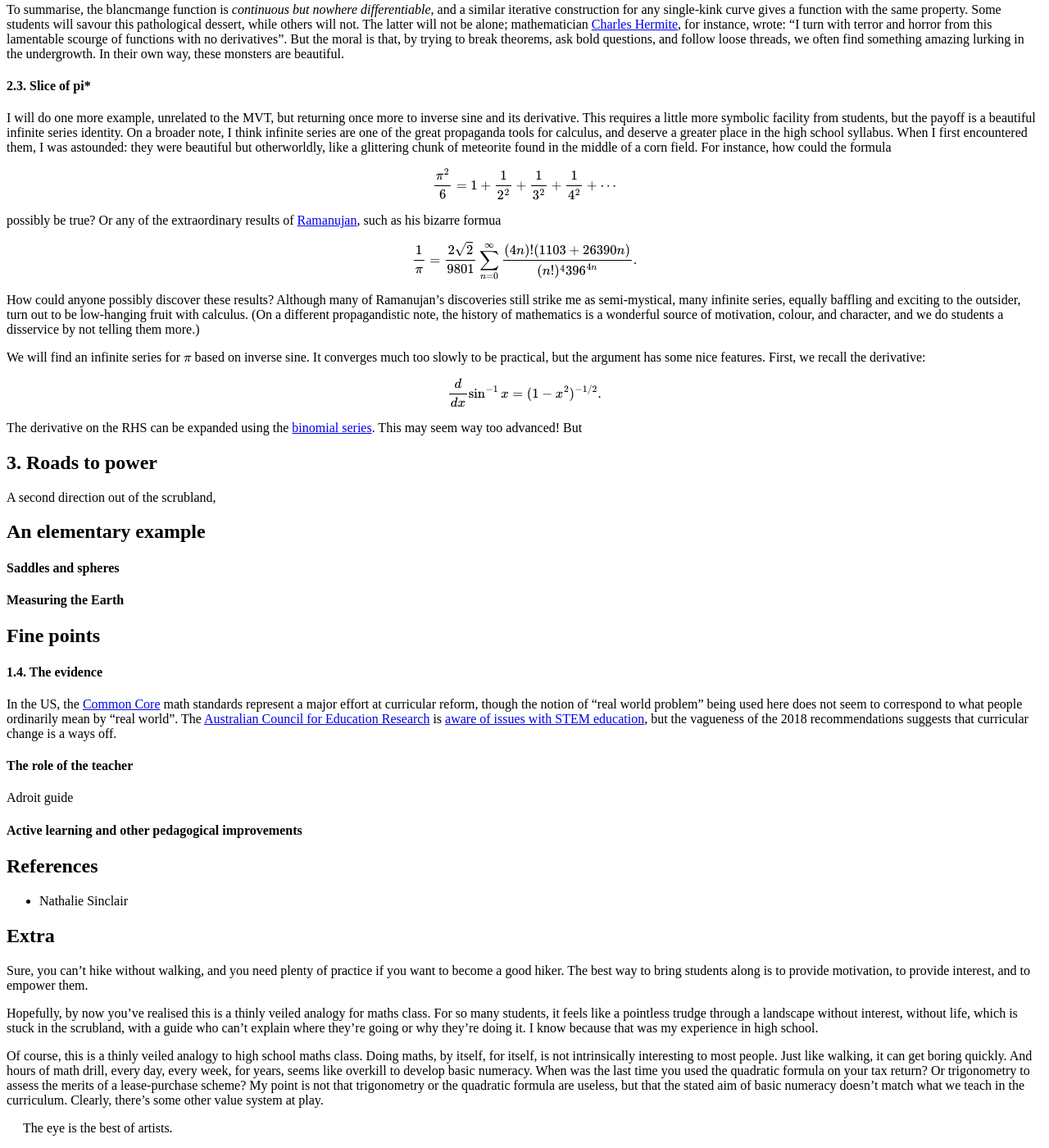
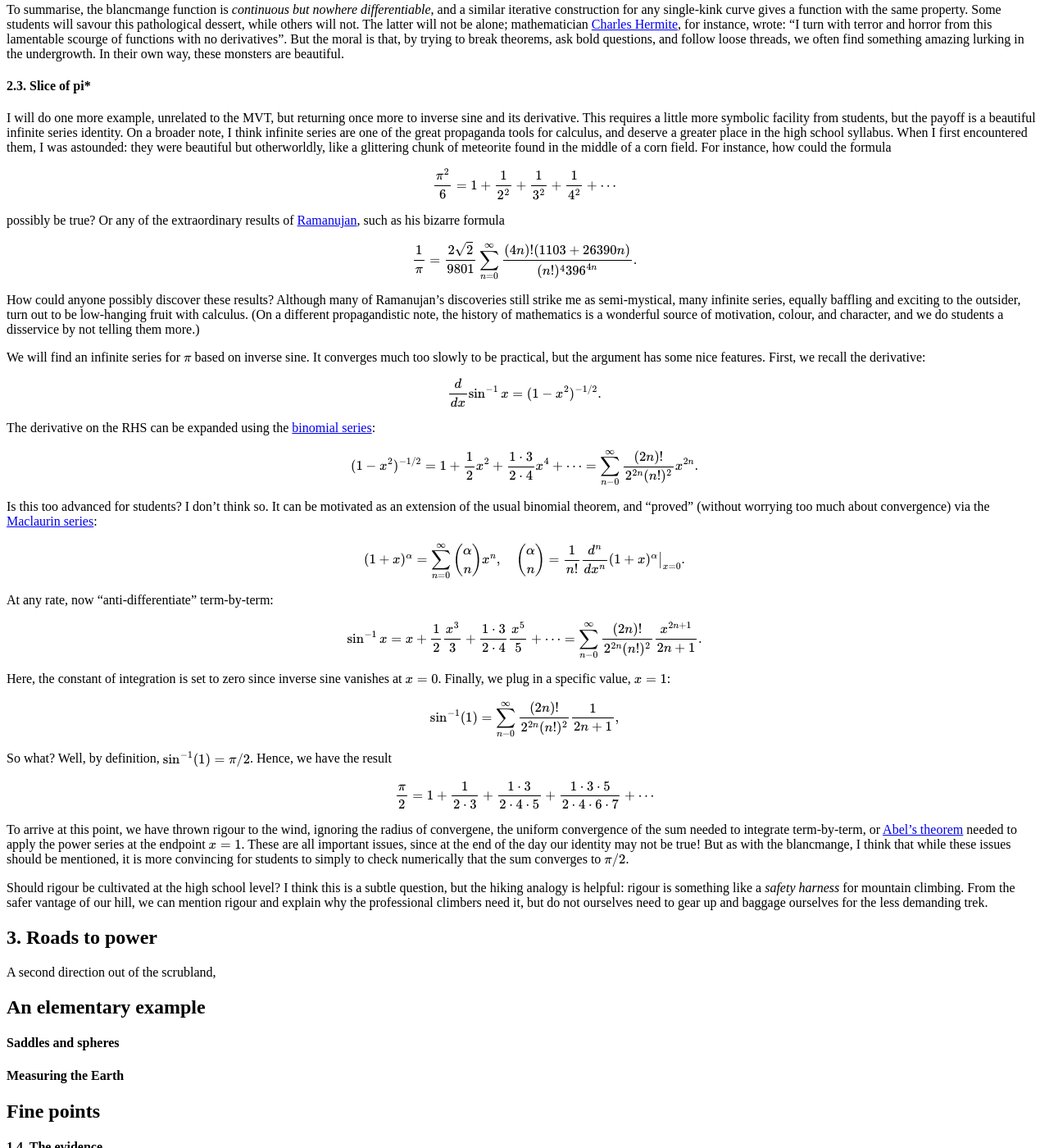
Before and after one commit to hapax/hapax.github.io, a Jekyll site: the page built from assets/teaching.md, in a window 1280 px wide and 1400 px high, scrolled down 11146 px. Shown: the whole window at 82% size. Built offline with Jekyll 4.4.1, drawn with Linux system fonts in a browser that asks for light colours; our own code applies the rules of GitHub Pages for plain Markdown files; formulas are drawn with MathJax 3; a script that is not in the unit is left out.

Commit message:
Update teaching.md

```diff
--- a/assets/teaching.md
+++ b/assets/teaching.md
@@ -563,7 +563,7 @@ $$
 
 possibly be true? Or any of the extraordinary results of
 [Ramanujan](https://en.wikipedia.org/wiki/Srinivasa_Ramanujan), such
-as his bizarre formua
+as his bizarre formula
 
 $$
 \frac{1}{\pi} = \frac{2\sqrt{2}}{9801}\sum_{n=0}^\infty
@@ -588,9 +588,65 @@ $$
 $$
 
 The derivative on the RHS can be expanded using the
-[binomial series](https://en.wikipedia.org/wiki/Binomial_series).
-This may seem way too advanced!
-But
+[binomial series](https://en.wikipedia.org/wiki/Binomial_series):
+
+$$
+(1-x^2)^{-1/2} = 1 + \frac{1}{2}x^2 + \frac{1\cdot 3}{2\cdot 4} x^4 +
+\cdots = \sum_{n-0}^\infty
+\frac{(2n)!}{2^{2n}(n!)^2} x^{2n}.
+$$
+
+Is this too advanced for students?
+I don't think so.
+It can be motivated as an extension of the usual binomial theorem, and
+"proved" (without worrying too much about convergence) via the
+[Maclaurin series](https://en.wikipedia.org/wiki/Taylor_series):
+
+$$
+(1+x)^\alpha = \sum_{n=0}^\infty \binom{\alpha}{n} x^n, \quad
+\binom{\alpha}{n} = \frac{1}{n!} \frac{d^n}{dx^n}(1+x)^\alpha\big|_{x=0}.
+$$
+
+At any rate, now "anti-differentiate" term-by-term:
+
+$$
+\sin^{-1}x = x + \frac{1}{2}\frac{x^3}{3} + \frac{1\cdot 3}{2\cdot 4} \frac{x^5}{5} +
+\cdots = \sum_{n-0}^\infty \frac{(2n)!}{2^{2n}(n!)^2} \frac{x^{2n+1}}{2n+1}.
+$$
+
+Here, the constant of integration is set to zero since inverse sine
+vanishes at $x = 0$.
+Finally, we plug in a specific value, $x = 1$:
+
+$$
+\sin^{-1}(1) = \sum_{n-0}^\infty \frac{(2n)!}{2^{2n}(n!)^2} \frac{1}{2n+1},
+$$
+
+So what? Well, by definition, $\sin^{-1}(1) = \pi/2$.
+Hence, we have the result
+
+$$
+\frac{\pi}{2} = 1 + \frac{1}{2\cdot 3} + \frac{1\cdot 3}{2\cdot 4\cdot
+5} + \frac{1\cdot 3 \cdot 5}{2\cdot 4\cdot 6\cdot 7} + \cdots
+$$
+
+To arrive at this point, we have thrown rigour to the wind, ignoring
+the radius of convergene, the uniform convergence of the sum needed to
+integrate term-by-term, or
+[Abel's theorem](https://en.wikipedia.org/wiki/Abel%27s_theorem)
+needed to apply the power series at the endpoint $x = 1$.
+These are all important issues, since at the end of the day our
+identity may not be true!
+But as with the blancmange, I think that while these issues should be
+mentioned, it is more convincing for students to simply to check
+numerically that the sum converges to $\pi/2$.
+
+Should rigour be cultivated at the high school level?
+I think this is a subtle question, but the hiking analogy is
+helpful: rigour is something like a *safety harness* for mountain climbing.
+From the safer vantage of our hill, we can mention rigour and explain
+why the professional climbers need it, but do not ourselves need to
+gear up and baggage ourselves for the less demanding trek.
 
 ## 3. Roads to power <a id="sec-3" name="sec-3"></a>
 
```
